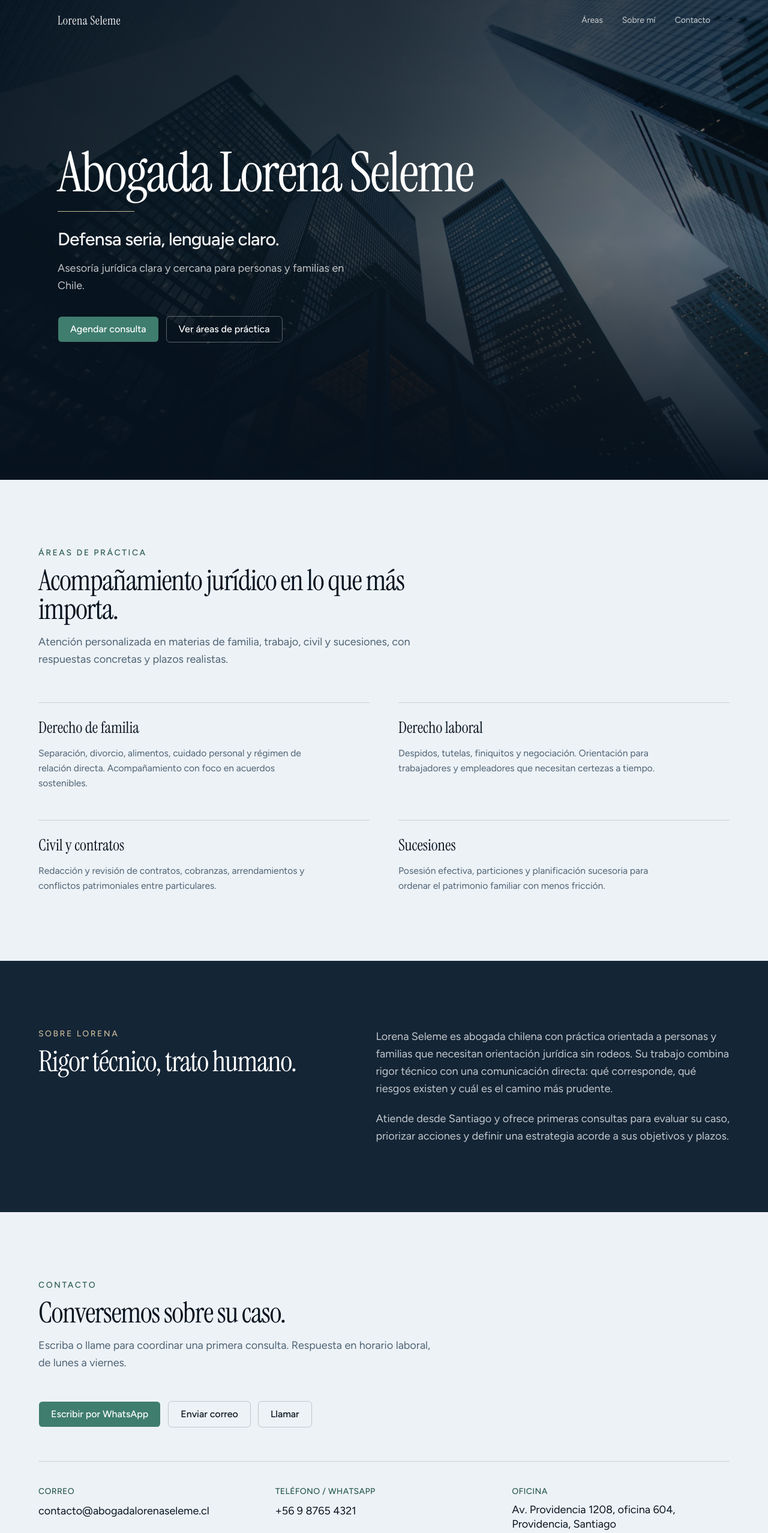
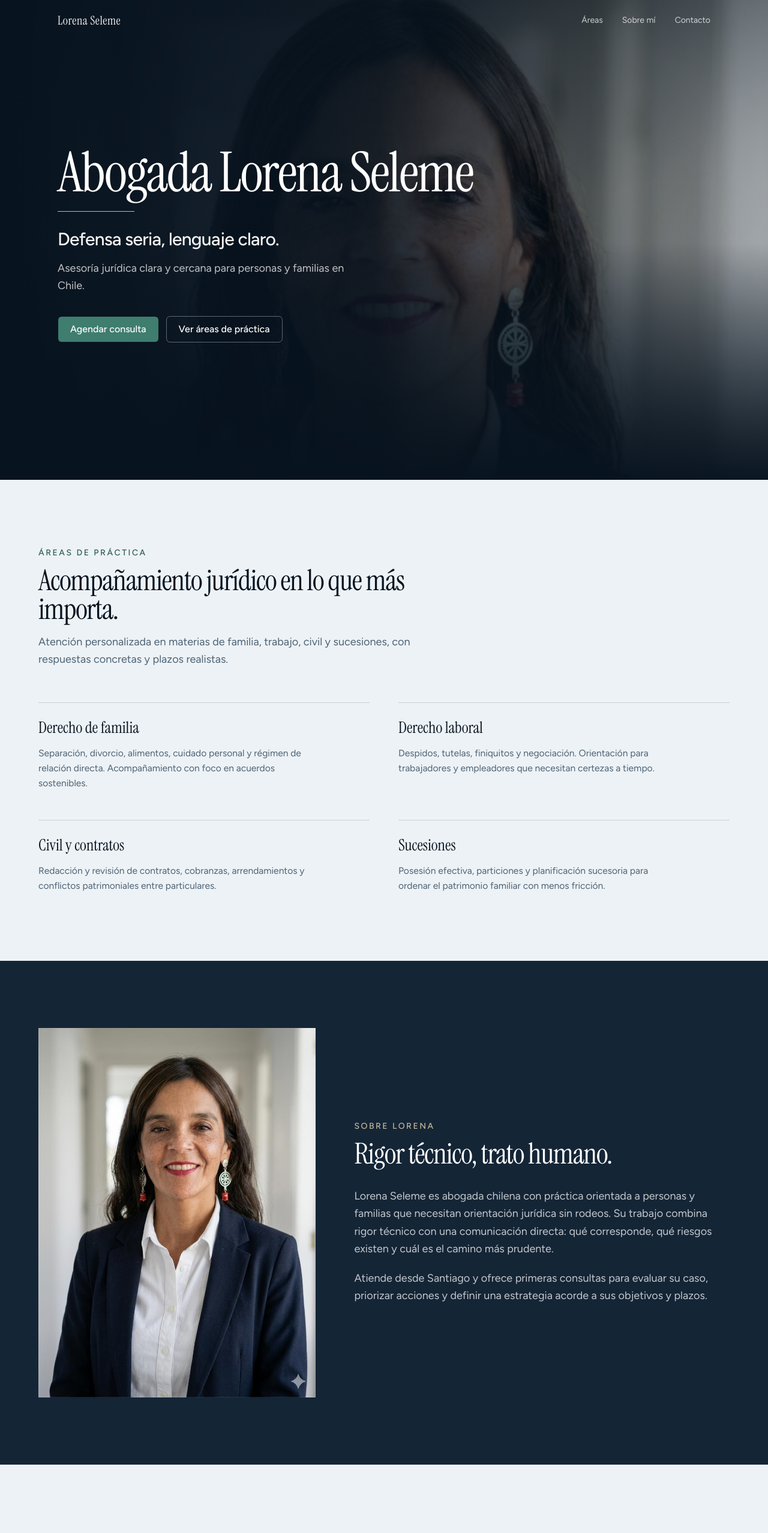
Before and after one commit to ljofreflor/abogadalorenaseleme, a Next.js app: page / in a window 1280 px wide. Shown: the top 2556 px of the page at 60% size. Built offline with nearby package versions, Linux system fonts and the light colour scheme.

Commit message:
Add Lorena corporate photo to hero and about
Replace stock background with portrait in the hero and show the
same photo in About for a consistent brand presence.

Co-authored-by: ljofre2146 <ljofre2146@gmail.com>

```diff
--- a/src/components/about.tsx
+++ b/src/components/about.tsx
@@ -4,7 +4,25 @@ import { site } from "@/lib/site";
 export function About() {
   return (
     <section id="sobre" className="bg-ink-soft px-5 py-20 text-white sm:px-8 sm:py-28">
-      <div className="mx-auto grid max-w-6xl gap-12 lg:grid-cols-[0.9fr_1.1fr] lg:gap-20">
+      <div className="mx-auto grid max-w-6xl items-center gap-12 lg:grid-cols-[minmax(0,0.85fr)_minmax(0,1.15fr)] lg:gap-16">
+        <Reveal>
+          <figure className="relative mx-auto aspect-[3/4] w-full max-w-md overflow-hidden lg:mx-0 lg:max-w-none">
+            {/* eslint-disable-next-line @next/next/no-img-element */}
+            <img
+              src="/lorena-corporativa.png"
+              alt="Abogada Lorena Seleme"
+              className="absolute inset-0 size-full object-cover object-[center_15%]"
+              width={896}
+              height={1200}
+            />
+            <div
+              aria-hidden
+              className="pointer-events-none absolute inset-0 ring-1 ring-inset ring-white/10"
+            />
+          </figure>
+        </Reveal>
+
+        <div>
           <Reveal>
             <p className="text-sm font-medium tracking-[0.18em] text-champagne uppercase">
               {site.about.title}
@@ -13,7 +31,7 @@ export function About() {
               Rigor técnico, trato humano.
             </h2>
           </Reveal>
-        <div className="space-y-5 text-base leading-relaxed text-white/75 sm:text-lg">
+          <div className="mt-8 space-y-5 text-base leading-relaxed text-white/75 sm:text-lg">
             {site.about.body.map((paragraph, index) => (
               <Reveal key={paragraph.slice(0, 24)} delayMs={index * 100}>
                 <p>{paragraph}</p>
@@ -21,6 +39,7 @@ export function About() {
             ))}
           </div>
         </div>
+      </div>
     </section>
   );
 }
--- a/src/components/hero.tsx
+++ b/src/components/hero.tsx
@@ -11,16 +11,16 @@ export function Hero() {
         aria-hidden
         className="animate-hero-drift absolute inset-0 origin-center"
       >
+        {/* Full-bleed corporate portrait */}
         <div
-          className="absolute inset-0 bg-cover bg-center"
+          className="absolute inset-0 bg-cover bg-[position:68%_18%] sm:bg-[position:72%_15%]"
           style={{
-            backgroundImage:
-              "url('/hero-santiago.jpg'), linear-gradient(145deg, #07131f 0%, #142536 48%, #1a3a45 100%)",
+            backgroundImage: "url('/lorena-corporativa.png')",
           }}
         />
-        <div className="absolute inset-0 bg-[radial-gradient(ellipse_at_20%_30%,rgba(63,125,110,0.35),transparent_55%),radial-gradient(ellipse_at_80%_70%,rgba(200,185,154,0.18),transparent_50%)]" />
-        <div className="absolute inset-0 bg-gradient-to-r from-ink/92 via-ink/78 to-ink/45" />
-        <div className="absolute inset-0 bg-gradient-to-t from-ink via-transparent to-ink/40" />
+        <div className="absolute inset-0 bg-[radial-gradient(ellipse_at_75%_25%,transparent_15%,rgba(7,19,31,0.35)_55%,rgba(7,19,31,0.88)_100%)]" />
+        <div className="absolute inset-0 bg-gradient-to-r from-ink via-ink/85 to-ink/25 sm:to-transparent" />
+        <div className="absolute inset-0 bg-gradient-to-t from-ink via-ink/20 to-ink/50" />
       </div>
 
       <div className="relative z-10 mx-auto flex min-h-[100svh] max-w-6xl flex-col justify-end px-5 pb-16 pt-28 sm:px-8 sm:pb-20 lg:justify-center lg:pb-24">
```
Also changed, not shown: public/hero-santiago.jpg (deleted), public/lorena-corporativa.png (added). Lines whose indentation alone changed are shown as unchanged.
